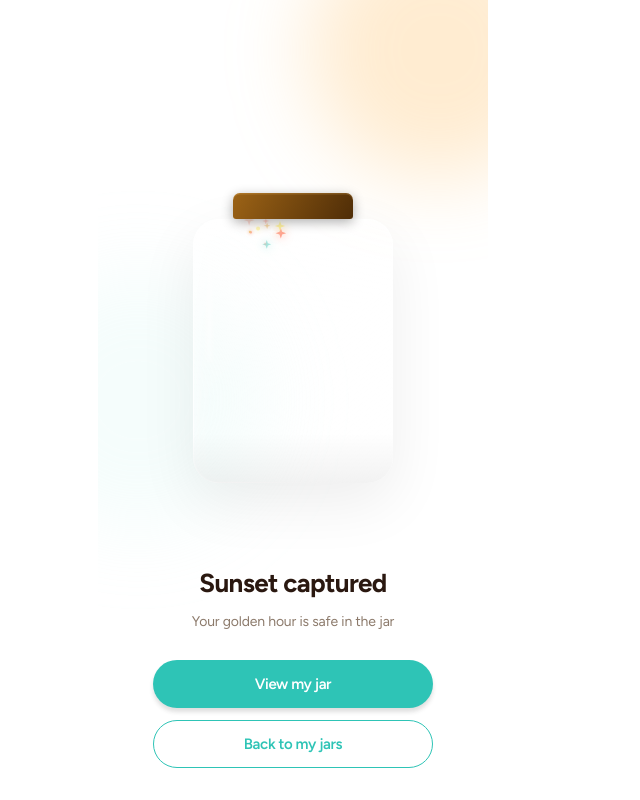
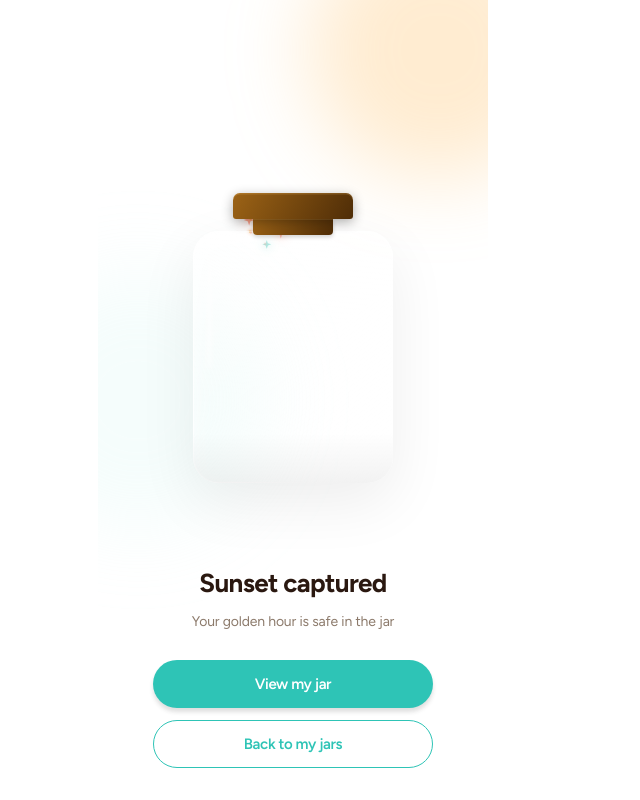
Before and after one commit to bhumikawaliaux/sunset-jar, a React (Vite) app: page /captured in a window 1280 px wide. Shown: the whole page, without its empty margins (347-987 px from the left). Built offline with nearby package versions, Linux system fonts and the light colour scheme; no server answers.

Commit message:
Add slim brown neck between lid and body

```diff
--- a/src/components/LiquifyJar.tsx
+++ b/src/components/LiquifyJar.tsx
@@ -11,10 +11,12 @@ type Phase =
   | 'closing'
   | 'done';
 
-// Jar geometry (px) — verbatim from the design package
-// Body sits directly under the lid; its rounded top corners form the shoulders.
-const bX = 20, bY = 26, bW = 200, bH = 264, bR = 26;
+// Jar geometry (px)
+// Slim brown neck sits below the lid; body's rounded top corners flare out
+// from under the neck to form the shoulders.
+const bX = 20, bY = 38, bW = 200, bH = 252, bR = 26;
 const lX = 60, lY = 0, lW = 120, lH = 26;
+const nX = 80, nY = 26, nW = 80, nH = 16;
 
 interface LiquifyJarProps {
   /** When non-null, the sequence runs end-to-end on mount. */
@@ -253,6 +255,18 @@ export default function LiquifyJar({
           }}
         />
 
+        {/* ── Slim neck (brown, sits between lid and body) ── */}
+        <div
+          style={{
+            position: 'absolute',
+            left: nX, top: nY, width: nW, height: nH,
+            zIndex: 20,
+            background: 'linear-gradient(118deg, #9C6316 0%, #4F2D07 100%)',
+            borderRadius: '0 0 4px 4px',
+            boxShadow: 'inset 0 1px 0 rgba(255,200,110,0.18), 0 2px 4px rgba(0,0,0,0.18)',
+          }}
+        />
+
         {/* ── Jar body ── */}
         <div
           style={{
```
